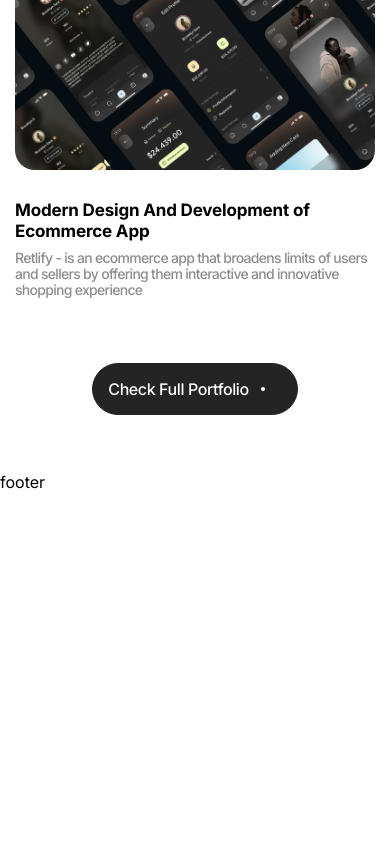
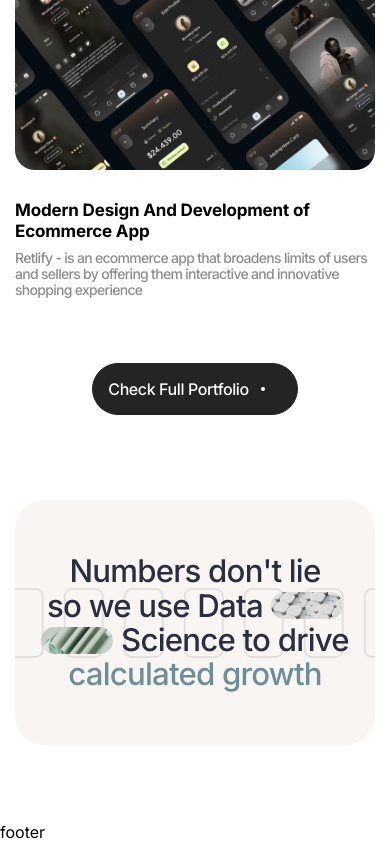
Before and after one commit to pchupchu/awsmd-v2--pchupchu, a Next.js app: page / in a window 390 px wide. Shown: the part 7339-8183 px from the top of the page. Before the commit the page ends 7833 px from the top, so only its background shows below. Built offline with nearby package versions, Linux system fonts and the light colour scheme.

Commit message:
Add mobile banner

```diff
--- a/src/app/page.tsx
+++ b/src/app/page.tsx
@@ -1,3 +1,4 @@
+import Banner from '@/components/banner';
 import Portfolio from '@/components/portfolio';
 import RunningLine from '@/components/running-line';
 
@@ -22,6 +23,7 @@ export default function Home() {
         <About />
         <Development />
         <Portfolio />
+        <Banner />
       </main>
       <footer className=''>footer</footer>
     </div>
--- /dev/null
+++ b/src/components/banner.tsx
@@ -0,0 +1,45 @@
+'use client';
+
+import { Fragment } from 'react';
+
+import { motion } from 'framer-motion';
+
+const Banner = () => {
+  return (
+    <section className='container pb-[75px] pt-[30px]'>
+      <div className='relative flex min-h-[245px] items-center rounded-[30px] bg-[#f8f5f2] p-[10px] text-[#2b2d40]'>
+        <div className='z-10 mx-auto flex flex-col items-center text-[8vw] font-medium leading-[1.1] tracking-tight'>
+          <p>Numbers don&apos;t lie</p>
+          <p className='flex items-center gap-2'>
+            <span>so we use Data</span>
+            <span className='inline-block h-[27px] w-[72px] rounded-[100px] bg-slate-400 bg-[url(/banner/texture-1.jpg)] bg-cover bg-no-repeat'></span>
+          </p>
+          <p className='flex items-center gap-2'>
+            <span className='inline-block h-[27px] w-[72px] rounded-[100px] bg-slate-400 bg-[url(/banner/texture-2.jpg)] bg-cover bg-no-repeat'></span>
+            <span>Science to drive</span>
+          </p>
+          <p className='text-[#6e8d9a]'>calculated growth</p>
+        </div>
+        <div className='absolute left-0 top-1/2 flex h-[18vw] w-full -translate-y-1/2 overflow-hidden'>
+          {Array.from({ length: 2 }).map((_, i) => (
+            <Fragment key={i}>
+              <motion.div
+                initial={{ x: '-100%' }}
+                animate={{ x: '0' }}
+                transition={{ duration: 30, repeat: Infinity, ease: 'linear' }}>
+                <div className='mr-5 flex h-full w-full gap-5'>
+                  {Array.from({ length: 8 }).map((_, i) => (
+                    <Fragment key={i}>
+                      <div className='h-full w-[10vw] min-w-10 rounded-lg border-2 border-[#d4d4d4]/[0.6]'></div>
+                    </Fragment>
+                  ))}
+                </div>
+              </motion.div>
+            </Fragment>
+          ))}
+        </div>
+      </div>
+    </section>
+  );
+};
+export default Banner;
```
Also changed, not shown: public/banner/texture-1.jpg (added), public/banner/texture-2.jpg (added).
